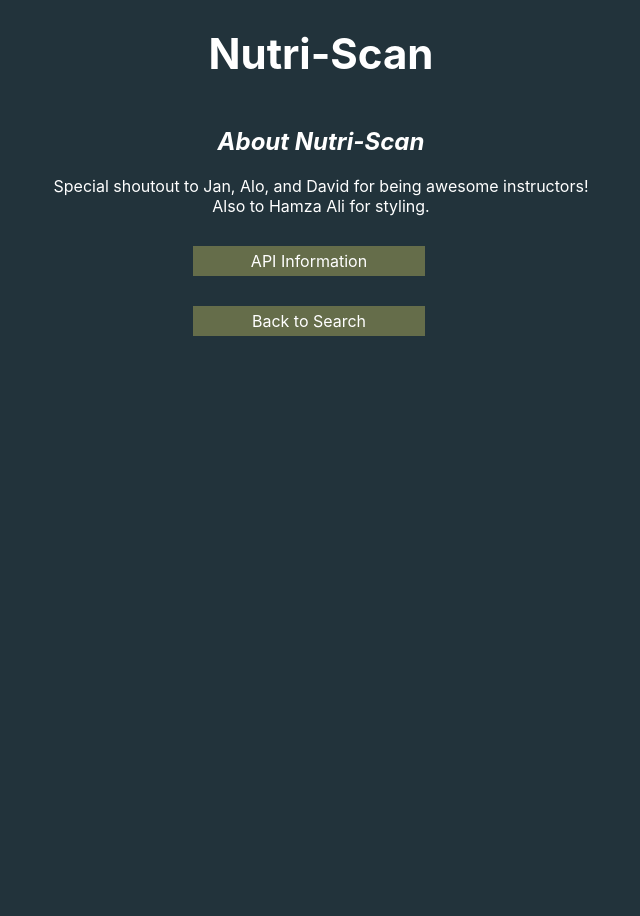
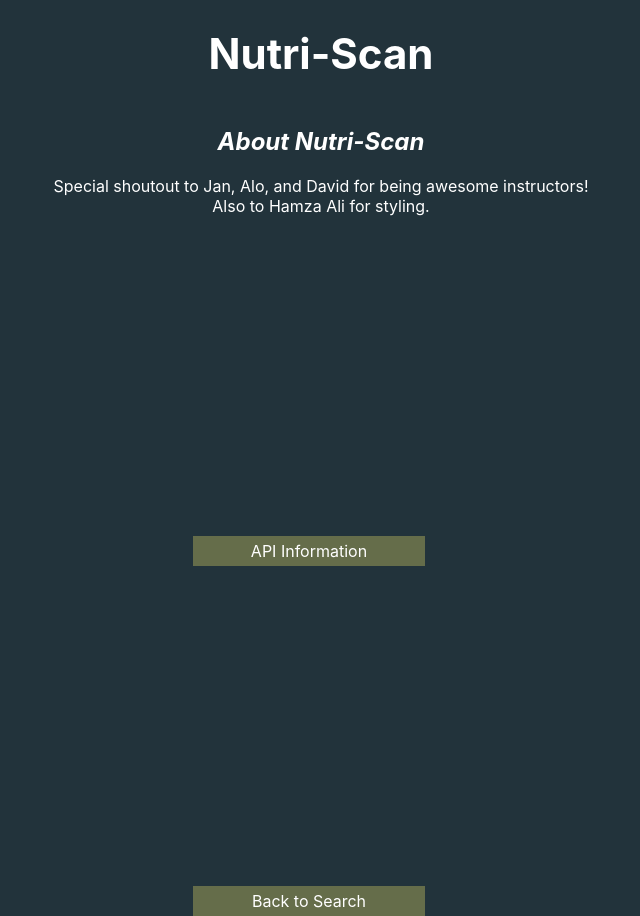
Before and after one commit to nprasad2077/project-2, a React (Create React App) app: page /about in a window 1280 px wide. Shown: the whole page, without its empty margins (319-959 px from the left). Before the commit the page ends 800 px from the top, so only its background shows below. Built offline with nearby package versions, Linux system fonts and the light colour scheme.

Commit message:
updated link margins

```diff
--- a/src/index.css
+++ b/src/index.css
@@ -175,7 +175,7 @@ a:hover, a:active , .back-button:hover, .back-button:active, .linky:hover, .link
 }
 
 .aboutHome {
-  margin-top: 30px;
+  margin-top: 5rem;
   margin-bottom: 0px;
 }
 
@@ -189,7 +189,7 @@ a:hover, a:active , .back-button:hover, .back-button:active, .linky:hover, .link
 .aboutLink {
   width: 15%;
   margin-left: 40%;
-  margin-top: 30px
+  margin-top: 20rem;
 }
 
 .api-info {
```
